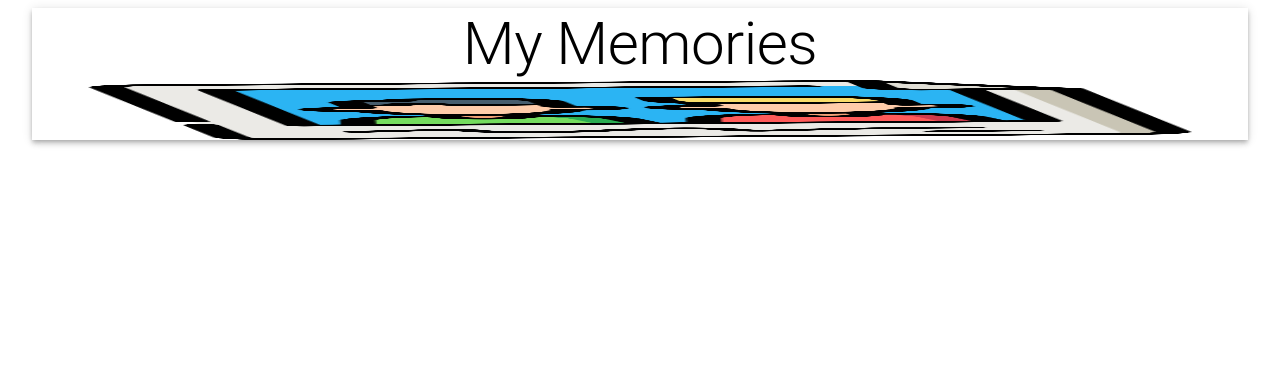
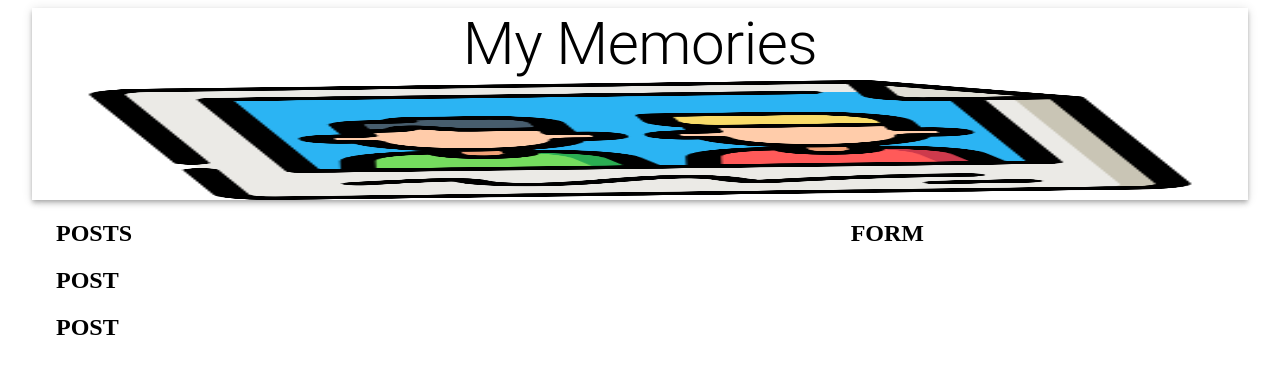
Before and after one commit to DarishkaAMS/JS_MERN_Projects-Memories, a React (Create React App) app in the folder client/: page / in a window 1280 px wide. Shown: the top 374 px of the page. Built offline with nearby package versions, Linux system fonts and the light colour scheme.

Commit message:
Add form and posts

```diff
--- a/client/src/App.js
+++ b/client/src/App.js
@@ -1,5 +1,8 @@
 import React from 'react';
 import { Container, AppBar, Typography, Grow, Grid } from '@material-ui/core';
+
+import Posts from './components/Posts/Posts'
+import Form from './components/Form/Form'
 
 import memories from './images/memories.png';
 
@@ -8,8 +11,20 @@
         <Container maxWidth="lg">
             <AppBar position="static" color="inherit">
                 <Typography variant="h2" align="center"> My Memories </Typography>
-                <img src={memories} alt="memories" height="60"/>
+                <img src={memories} alt="memories" height="120"/>
             </AppBar>
+            <Grow in>
+                <Container>
+                    <Grid container justify="space-between" alignItems="stretch" spacing={3}>
+                        <Grid item xs={12} sm={7}>
+                            <Posts />
+                        </Grid>
+                        <Grid item xs={12} sm={4}>
+                            <Form />
+                        </Grid>
+                    </Grid>
+                </Container>
+            </Grow>
         </Container>
     );
 };
--- /dev/null
+++ b/client/src/components/Form/Form.js
@@ -0,0 +1,9 @@
+import React from 'react';
+
+const Form = () => {
+    return (
+        <h2>FORM</h2>
+    );
+}
+
+export default Form;
--- /dev/null
+++ b/client/src/components/Posts/Post/Post.js
@@ -0,0 +1,9 @@
+import React from 'react';
+
+const Post = () => {
+    return (
+        <h2>POST</h2>
+    );
+}
+
+export default Post;
--- /dev/null
+++ b/client/src/components/Posts/Posts.js
@@ -0,0 +1,14 @@
+import React from 'react';
+import Post from './Post/Post.js'
+
+const Posts = () => {
+    return (
+        <>
+        <h2>POSTS</h2>
+        <Post />
+        <Post />
+        </>
+    );
+}
+
+export default Posts;
```
Also changed, not shown: client/src/component/posts/post/Post.js (deleted), client/src/component/posts/post/styles.js (deleted), client/src/component/posts/styles.js (deleted), client/src/components/Form/styles.js (added), client/src/components/Posts/Post/styles.js (added), client/src/components/Posts/styles.js (added).
